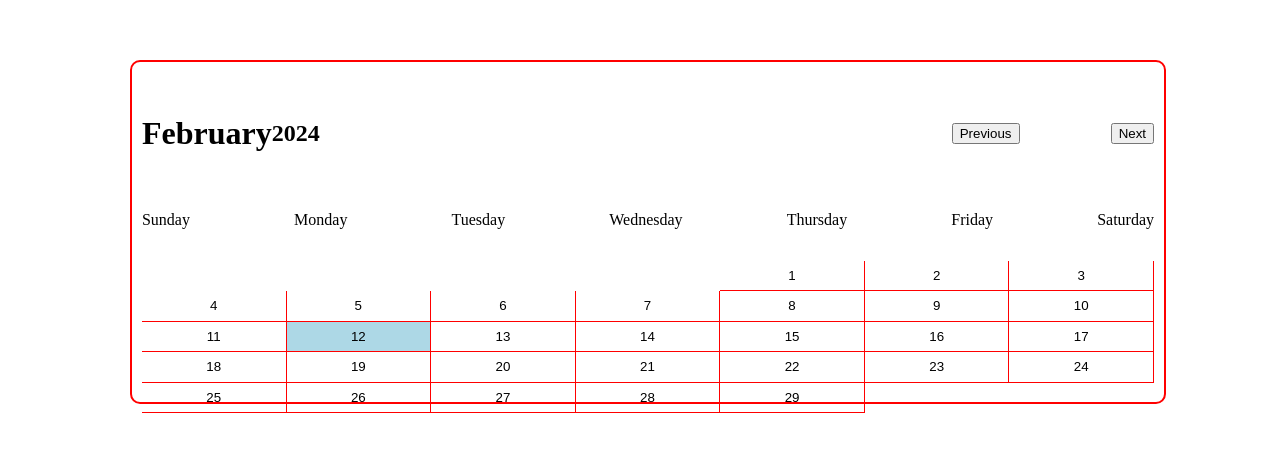
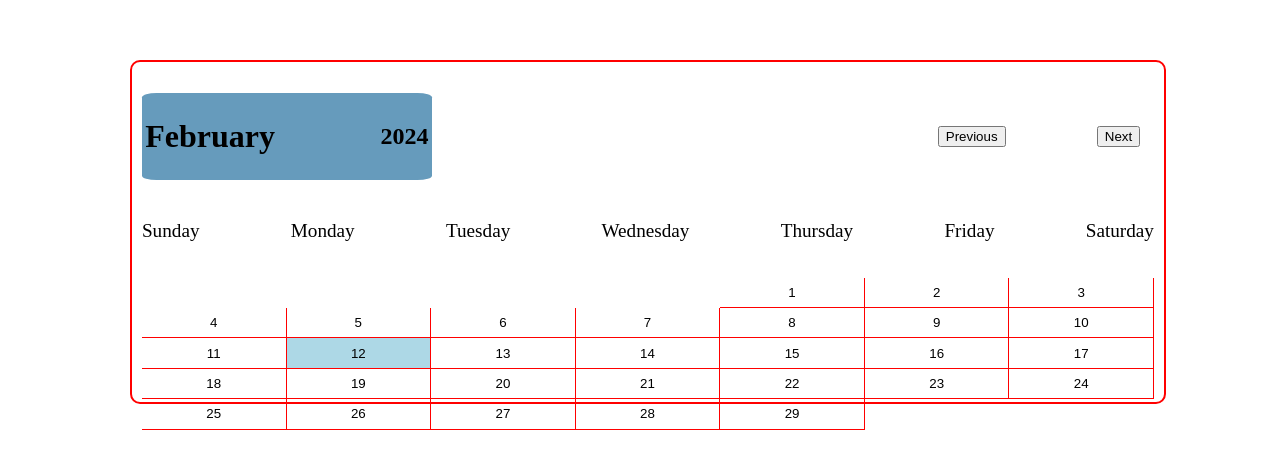
Before and after one commit to dev-martin02/Calendar_project, a React (Vite) app: page / in a window 1280 px wide. Shown: the part 160-628 px from the top of the page. Built offline with nearby package versions, Linux system fonts and the light colour scheme.

Commit message:
Header Style was improve it

```diff
--- a/src/components/Header/Header.css
+++ b/src/components/Header/Header.css
@@ -1,15 +1,20 @@
 #header-content {
   display: flex;
   align-items: center;
-  justify-content: space-between;
   font-size: medium;
 }
 
 #month-year {
+  background-color: #669bbc;
   display: flex;
+  padding: 0.2rem;
+  width: 28%;
+  border-radius: 5%;
   align-items: center;
+  justify-content: space-between;
 }
 #prev-next-mon {
+  margin-left: 50%;
   display: flex;
   width: 20%;
   justify-content: space-between;
--- a/src/components/body/Calendar.css
+++ b/src/components/body/Calendar.css
@@ -54,6 +54,10 @@ ul {
   justify-content: space-between;
 }
 
+#weekdays {
+  font-size: larger;
+}
+
 #date-container {
   width: 100%;
 }
--- a/src/components/body/Calendar.jsx
+++ b/src/components/body/Calendar.jsx
@@ -38,7 +38,6 @@ export default function Calendar() {
 
   week.map((firstDay) => {
     if (firstDay.date[0] == 1) {
-      // instead of 0, put the last day of the prev month
       for (const dayBefore of week) {
         if (firstDay.number > dayBefore.number) {
           dayBefore.date.unshift(0);
```
